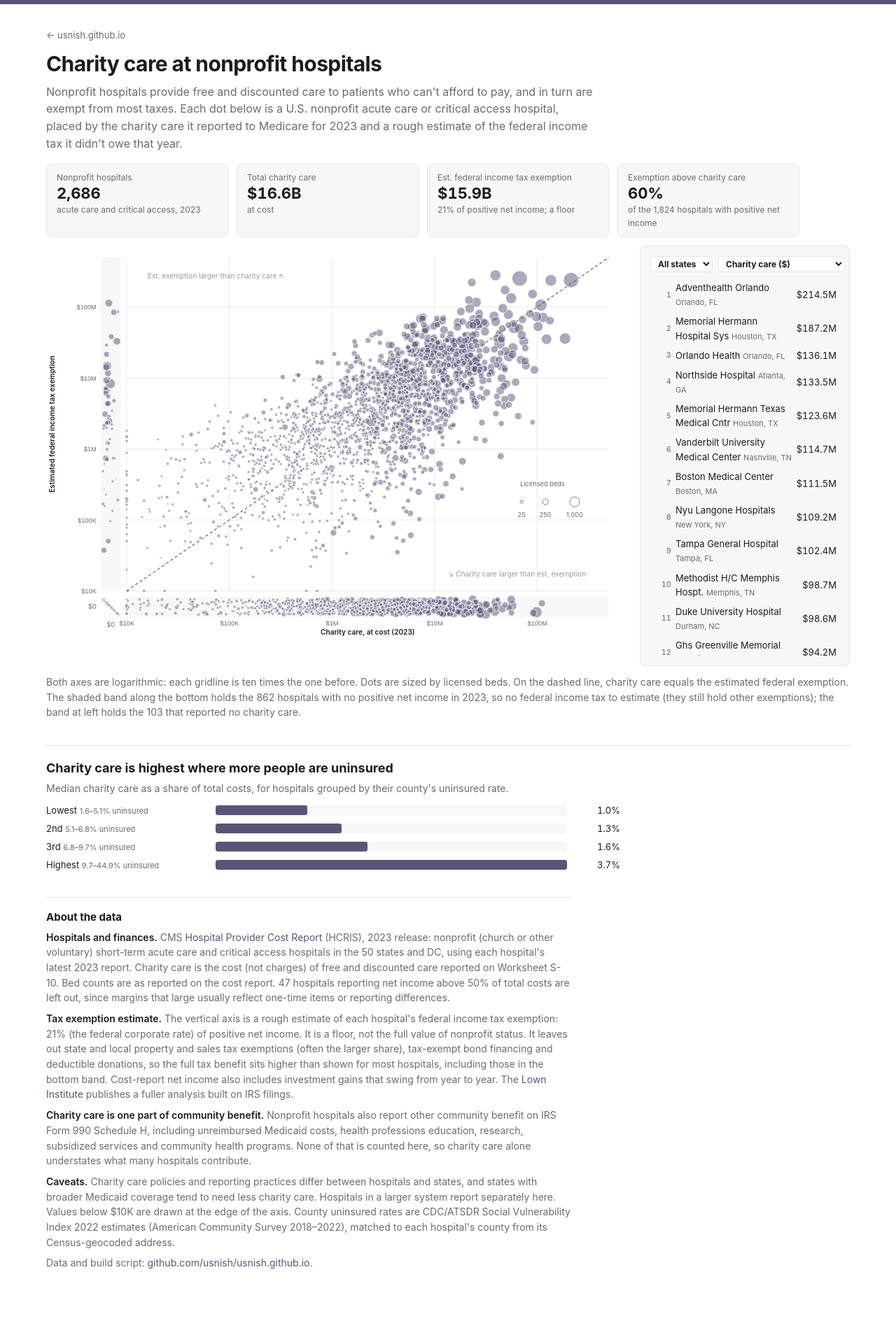
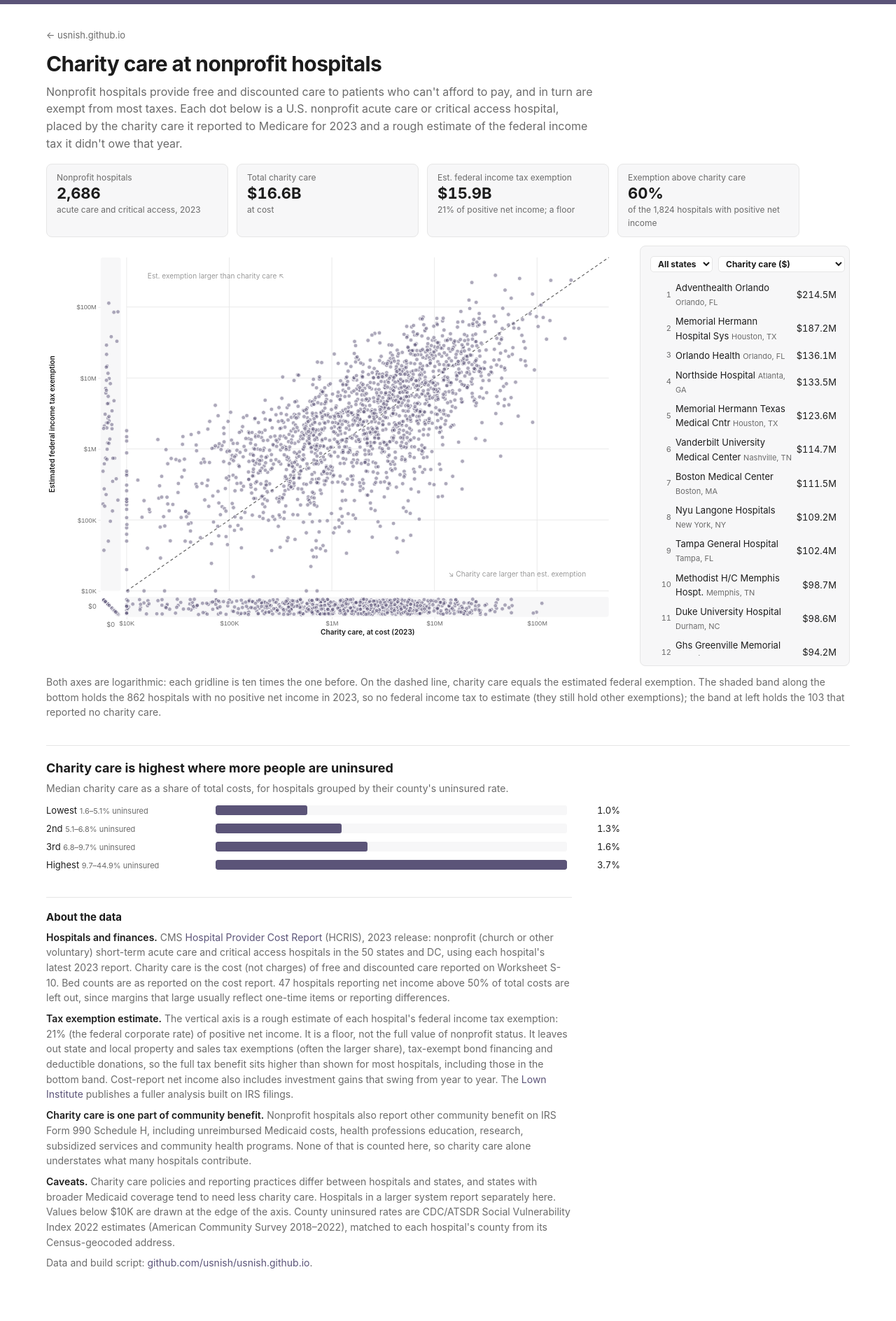
Before and after one commit to usnish/usnish.github.io, a Jekyll site: the page hospital-charity-care/index.html, which Jekyll copies as it is, in a window 1280 px wide. Shown: the whole page at 70% size. Built offline with Jekyll 4.4.1, drawn with Linux system fonts in a browser that asks for light colours.

Commit message:
Drop bed-count sizing from the charity care scatter
Bed count mostly repeated position (bigger hospitals already sit top right),
so every hospital is now a uniform dot. Beds stay in the tooltip, detail
card and sort menu.

Co-Authored-By: Claude Opus 5.5 <noreply@anthropic.com>
Claude-Session: https://claude.ai/code/session_01Jb8AsMJaMxAnesPtUSysFG

```diff
--- a/hospital-charity-care/index.html
+++ b/hospital-charity-care/index.html
@@ -20,11 +20,9 @@
   .region { fill: var(--faint); font-size: 12px; }
   .rail-bg { fill: var(--panel); }
   .rail-label { fill: var(--muted); font-size: 11px; }
-  .size-key circle { fill: none; stroke: var(--muted); }
-  .size-key text { fill: var(--muted); font-size: 11px; }
   /* The plot scales down with the screen, so its text has to scale up to stay readable */
   @media (max-width: 600px) {
-    .axis text, .rail-label, .size-key text { font-size: 19px; }
+    .axis text, .rail-label { font-size: 19px; }
     .axis-title { font-size: 21px; }
     .region { display: none; }
     .axis .tick:first-of-type text { display: none; } /* $10K would collide with the $0 band label */
@@ -43,7 +41,7 @@
 
   <div class="layout">
     <div class="map-wrap" id="wrap">
-      <svg class="plot" id="plot" viewBox="0 0 975 680" role="img" aria-label="Scatter plot of nonprofit hospitals' charity care against their estimated federal income tax exemption, sized by beds"></svg>
+      <svg class="plot" id="plot" viewBox="0 0 975 680" role="img" aria-label="Scatter plot of nonprofit hospitals' charity care against their estimated federal income tax exemption"></svg>
       <div class="tooltip" id="tooltip"></div>
       <div class="card" id="card" hidden></div>
     </div>
@@ -60,7 +58,7 @@
       <ol class="rank" id="rank"></ol>
     </aside>
   </div>
-  <p class="mtitle">Both axes are logarithmic: each gridline is ten times the one before. Dots are sized by licensed beds. On the dashed line, charity care equals the estimated federal exemption. The shaded band along the bottom holds the <span id="n-noinc"></span> hospitals with no positive net income in 2023, so no federal income tax to estimate (they still hold other exemptions); the band at left holds the <span id="n-nocare"></span> that reported no charity care.</p>
+  <p class="mtitle">Both axes are logarithmic: each gridline is ten times the one before. On the dashed line, charity care equals the estimated federal exemption. The shaded band along the bottom holds the <span id="n-noinc"></span> hospitals with no positive net income in 2023, so no federal income tax to estimate (they still hold other exemptions); the band at left holds the <span id="n-nocare"></span> that reported no charity care.</p>
 
   <section class="chart">
     <h2>Charity care is highest where more people are uninsured</h2>
@@ -110,7 +108,7 @@
   const LO = 1e4, HI = 5e8;
   const x = d3.scaleLog().domain([LO, HI]).range([M.left, W - M.right]).clamp(true);
   const y = d3.scaleLog().domain([LO, HI]).range([H - M.bottom, M.top]).clamp(true);
-  const r = d3.scaleSqrt().domain([0, d3.max(hosp, h => h.beds)]).range([1.5, 13]);
+  const R = 3.5;
   const ticks = [1e4, 1e5, 1e6, 1e7, 1e8];
   const fmtTick = v => VK.money(v).replace(".0", "");
 
@@ -147,16 +145,8 @@
   svg.append("text").attr("class", "region").attr("x", x(1.6e4)).attr("y", y(2.5e8)).text("Est. exemption larger than charity care ↖");
   svg.append("text").attr("class", "region").attr("x", x(3e8)).attr("y", y(1.6e4)).attr("text-anchor", "end").text("↘ Charity care larger than est. exemption");
 
-  // Bed-size key
-  const key = svg.append("g").attr("class", "size-key").attr("transform", `translate(${x1 - 150},${y(1.8e5)})`);
-  key.append("text").attr("y", -26).text("Licensed beds");
-  [[25, 0], [250, 38], [1000, 84]].forEach(([b, dx]) => {
-    key.append("circle").attr("cx", dx + r(b)).attr("cy", 0).attr("r", r(b));
-    key.append("text").attr("x", dx + r(b)).attr("y", 26).attr("text-anchor", "middle").text(VK.int(b));
-  });
-
-  const dots = svg.append("g").selectAll("circle").data(hosp.slice().sort((a, b) => b.beds - a.beds))
-    .join("circle").attr("class", "dot").attr("cx", d => d.px).attr("cy", d => d.py).attr("r", d => r(d.beds))
+  const dots = svg.append("g").selectAll("circle").data(hosp)
+    .join("circle").attr("class", "dot").attr("cx", d => d.px).attr("cy", d => d.py).attr("r", R)
     .on("mousemove", (e, d) => hoverDot(e, d)).on("mouseleave", () => d3.select("#tooltip").style("opacity", 0))
     .on("click", (e, d) => { e.stopPropagation(); openCard(d); });
 
```
Also changed, not shown: hospital-charity-care/README.md (+1 -1 lines).
